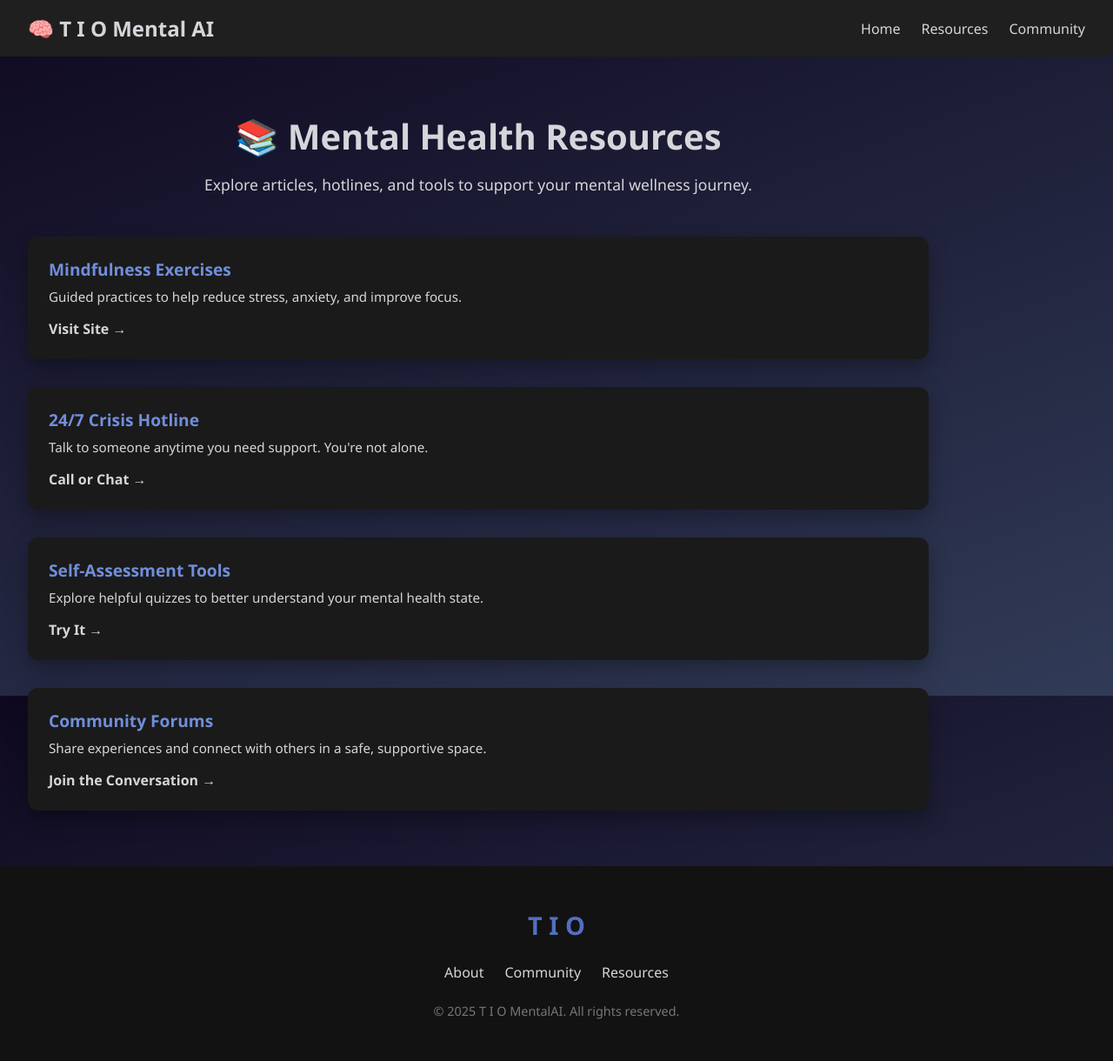
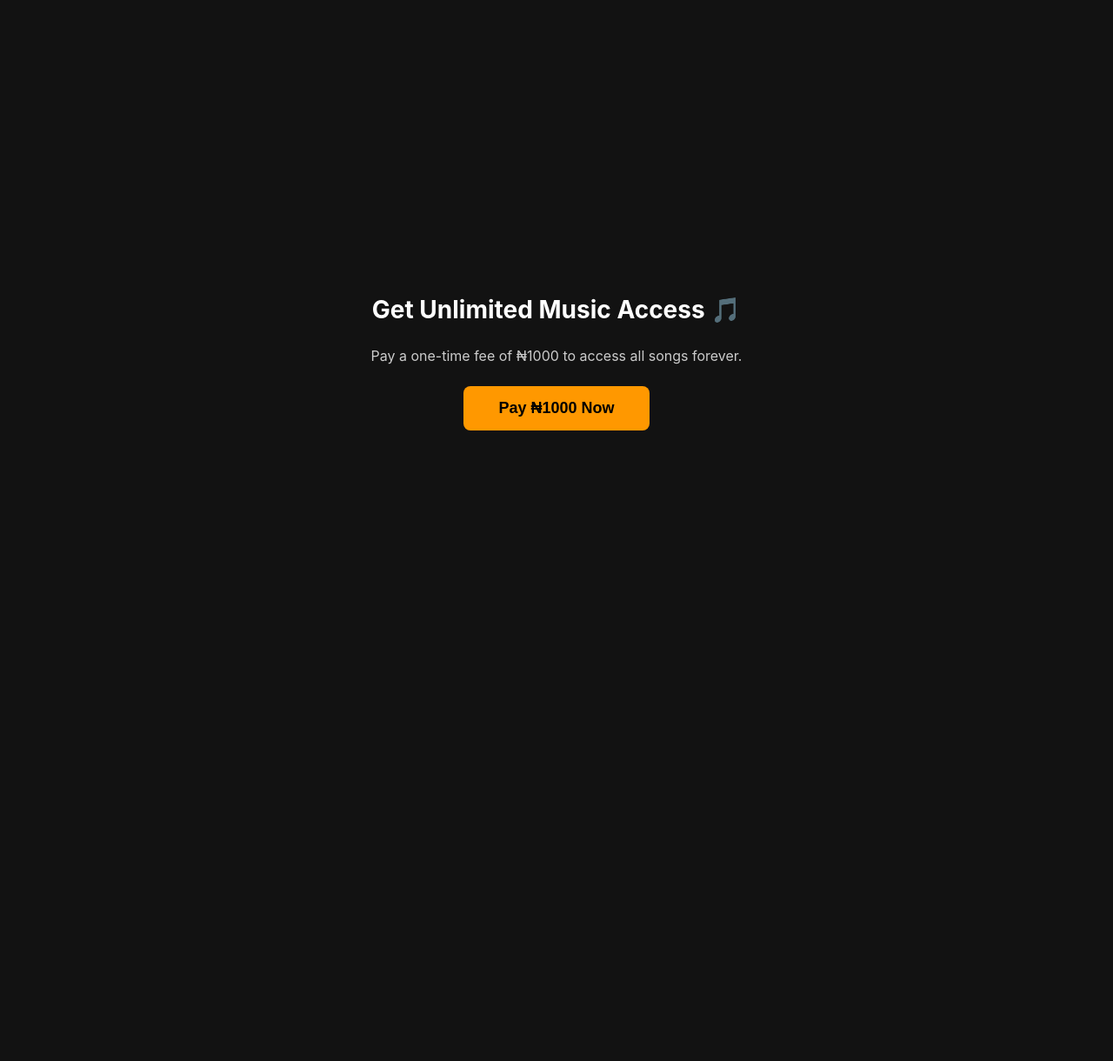
Before and after one commit to Tai-zen/Talk-It-Out, a Flask app: page /resources.html in a window 1280 px wide. Shown: the whole page at 87% size. After the commit the page ends 495 px from the top, so only its background shows below. Run offline with Flask 3, Linux system fonts and the light colour scheme; some libraries are stand-ins or nearby versions.

Commit message:
Updated project files and documentation

```diff
--- a/templates/chat.html
+++ b/templates/chat.html
@@ -97,8 +97,7 @@
     <ul class="nav-links" id="navLinks">
       <li><a href="./index.html">Home</a></li>
       <!-- <li><a href="./game.html">Game</a></li> -->
-      <li><a href="./sound.html">Sound Lounge</a></li>
-      <li><a href="./resources.html">Resources</a></li>
+      <li><a href="./resources.html">Sound Lounge</a></li>
       <li><a href="./community.html">Community</a></li>
     </ul>
     <div class="hamburger" id="hamburger">&#9776;</div>
@@ -108,8 +107,7 @@
     <span class="close-btn" id="closeBtn">&times;</span>
     <a href="./index.html">Home</a>
     <a href="./chat.html">Chat</a>
-    <a href="./sound.html">Sound Lounge</a>
-    <a href="./resources.html">Resources</a>
+    <a href="./resources.html">Sound Lounge</a>
     <a href="./community.html">Community</a>
   </div>
 
--- a/templates/community.html
+++ b/templates/community.html
@@ -15,7 +15,6 @@
     <ul class="nav-links" id="navLinks">
       <li><a href="./index.html">Home</a></li>
       <!-- <li><a href="./game.html">Game</a></li> -->
-      <li><a href="./resources.html">Resources</a></li>
       <li><a href="./community.html">Community</a></li>
     </ul>
     <div class="hamburger" id="hamburger">&#9776;</div>
@@ -25,7 +24,6 @@
     <span class="close-btn" id="closeBtn">&times;</span>
     <a href="./index.html">Home</a>
     <!-- <a href="./game.html">Game</a> -->
-    <a href="./resources.html">Resources</a>
     <a href="./community.html">Community</a>
   </div>
 
@@ -75,7 +73,6 @@
       <a href="./into.html">About</a>
       <a href="./community.html">Community</a>
       <!-- <a href="./game.html">HealQuest</a> -->
-      <a href="./resources.html">Resources</a>
     </nav>
 
 
--- a/templates/index.html
+++ b/templates/index.html
@@ -14,7 +14,6 @@
     <ul class="nav-links" id="navLinks">
       <li><a href="./index.html">Home</a></li>
       <!-- <li><a href="./game.html">Game</a></li> -->
-      <li><a href="./resources.html">Resources</a></li>
       <li><a href="./community.html">Community</a></li>
     </ul>
     <div class="hamburger" id="hamburger">&#9776;</div>
@@ -24,7 +23,6 @@
     <span class="close-btn" id="closeBtn">&times;</span>
     <a href="./index.html">Home</a>
     <!-- <a href="./game.html">Game</a> -->
-    <a href="./resources.html">Resources</a>
     <a href="./community.html">Community</a>
   </div>
 
@@ -34,7 +32,7 @@
       <h1>You're Not Alone. Talk, Play, Heal.</h1>
       <p>Your AI companion for mental wellness — powered by community, conversation, and care.</p>
       <div class="hero-buttons">
-        <a href="./signup.html" class="hero-btn primary" target="_blank">Sign In</a>
+        <a href="./signup.html" class="hero-btn primary" target="_self">Sign In</a>
       </div>
     </div>
   </section>
@@ -221,7 +219,6 @@
       <a href="./into.html">About</a>
       <a href="./community.html">Community</a>
       <!-- <a href="./game.html">HealQuest</a> -->
-      <a href="./resources.html">Resources</a>
     </nav>
 
 
--- a/templates/into.html
+++ b/templates/into.html
@@ -17,7 +17,6 @@
     <ul class="nav-links" id="navLinks">
       <li><a href="./index.html">Home</a></li>
       <!-- <li><a href="./game.html">Game</a></li> -->
-      <li><a href="./resources.html">Resources</a></li>
       <li><a href="./community.html">Community</a></li>
     </ul>
     <div class="hamburger" id="hamburger">&#9776;</div>
@@ -27,7 +26,6 @@
     <span class="close-btn" id="closeBtn">&times;</span>
     <a href="./index.html">Home</a>
     <!-- <a href="./game.html">Game</a> -->
-    <a href="./resources.html">Resources</a>
     <a href="./community.html">Community</a>
   </div>
   <section class="how-it-helps">
@@ -61,7 +59,6 @@
       <a href="./into.html">About</a>
       <a href="./community.html">Community</a>
       <!-- <a href="./game.html">HealQuest</a> -->
-      <a href="./resources.html">Resources</a>
     </nav>
 
 
--- a/templates/resources.html
+++ b/templates/resources.html
@@ -2,91 +2,99 @@
 <html lang="en">
 <head>
     <meta charset="UTF-8">
-  <title>Mental Health Resources</title>
-  <link rel="stylesheet" href="/static/style.css">
-  <link href="https://fonts.googleapis.com/css2?family=Nunito:wght@400;700&display=swap" rel="stylesheet">
-</head>
+    <meta name="viewport" content="width=device-width, initial-scale=1.0">
+    <title>Music Access Payment</title>
+
+    <!-- ✅ Load Interswitch Payment Library -->
+    <script src="https://newwebpay.qa.interswitchng.com/inline-checkout.js"></script>
+
     <style>
-  .resource-grid{
-    display:flex;
+        body {
+            background-color: #121212;
+            color: #fff;
+            font-family: 'Inter', sans-serif;
+            display: flex;
+            justify-content: center;
+            align-items: center;
+            height: 100vh;
             flex-direction: column;
+            text-align: center;
         }
 
-  .resources-section{
-    margin: 0 0 auto;
+        h1 {
+            margin-bottom: 10px;
+            font-size: 28px;
+        }
 
+        p {
+            margin-bottom: 25px;
+            color: #ccc;
+        }
+
+        button {
+            background-color: #ff9800;
+            color: #000;
+            border: none;
+            padding: 15px 40px;
+            border-radius: 8px;
+            cursor: pointer;
+            font-size: 18px;
+            font-weight: 600;
+            transition: background 0.3s;
+        }
+
+        button:hover {
+            background-color: #ffa726;
         }
     </style>
+</head>
 <body>
 
-  <nav class="navbar">
-    <div class="logo">🧠 T I O Mental AI</div>
-    <ul class="nav-links" id="navLinks">
-      <li><a href="./index.html">Home</a></li>
+    <h1>Get Unlimited Music Access 🎵</h1>
+    <p>Pay a one-time fee of ₦1000 to access all songs forever.</p>
+    <button id="payBtn">Pay ₦1000 Now</button>
 
-      <!-- <li><a href="./game.html">Game</a></li> -->
-      <li><a href="./resources.html">Resources</a></li>
-      <li><a href="./community.html">Community</a></li>
-    </ul>
-    <div class="hamburger" id="hamburger">&#9776;</div>
-  </nav>
+    <script>
+        // ✅ Callback after payment is complete
+        function paymentCallback(response) {
+            console.log("Payment Response:", response);
 
-  <div class="sidebar" id="sidebar">
-    <span class="close-btn" id="closeBtn">&times;</span>
-    <a href="./index.html">Home</a>
-    <!-- <a href="./game.html">Game</a> -->
-    <a href="./resources.html">Resources</a>
-    <a href="./community.html">Community</a>
-  </div>
-  <section class="resources-section">
-    <h2>📚 Mental Health Resources</h2>
-    <p>Explore articles, hotlines, and tools to support your mental wellness journey.</p>
+            // Check payment success (status may be SUCCESS, APPROVED, or 00)
+            if (response && (response.status === "SUCCESS" || response.resp === "00")) {
+                // Save payment access in localStorage
+                localStorage.setItem("musicAccessGranted", "true");
+                alert("✅ Payment successful! Redirecting to your music page...");
+                window.location.href = "./sound.html";
+            } else {
+                alert("❌ Payment failed or cancelled. Please try again.");
+            }
+        }
 
-    <div class="resource-grid">
-      <div class="resource-card">
-        <h3>Mindfulness Exercises</h3>
-        <p>Guided practices to help reduce stress, anxiety, and improve focus.</p>
-        <a href="https://www.mindful.org/category/meditation/" target="_blank">Visit Site →</a>
-      </div>
+        // ✅ When Pay Button is Clicked
+        document.getElementById("payBtn").addEventListener("click", function() {
+            // Create a unique transaction reference
+            const txnRef = "txn_" + Date.now();
 
-      <div class="resource-card">
-        <h3>24/7 Crisis Hotline</h3>
-        <p>Talk to someone anytime you need support. You're not alone.</p>
-        <a href="https://988lifeline.org/" target="_blank">Call or Chat →</a>
-      </div>
+            // Create the payment request object
+            const paymentRequest = {
+                merchant_code: "MX6072",      // your merchant code
+                pay_item_id: "9405967",       // your pay item ID
+                txn_ref: txnRef,              // unique reference
+                site_redirect_url: window.location.origin + "./sound.html", // redirect after payment
+                amount: 100000,               // in kobo (₦1000 = 100000 kobo)
+                currency: 566,                // NGN
+                onComplete: paymentCallback,  // callback function
+                mode: 'TEST'                  // use 'LIVE' when going live
+            };
 
-      <div class="resource-card">
-        <h3>Self-Assessment Tools</h3>
-        <p>Explore helpful quizzes to better understand your mental health state.</p>
-        <a href="https://screening.mhanational.org/" target="_blank">Try It →</a>
-      </div>
-
-      <div class="resource-card">
-        <h3>Community Forums</h3>
-        <p>Share experiences and connect with others in a safe, supportive space.</p>
-        <a href="https://www.7cups.com/" target="_blank">Join the Conversation →</a>
-      </div>
-    </div>
-  </section>
-
-
-  <footer class="footer">
-    <div class="footer-logo">T I O</div>
-
-    <nav class="footer-nav">
-      <a href="./into.html">About</a>
-      <a href="./community.html">Community</a>
-      <!-- <a href="./game.html">HealQuest</a> -->
-      <a href="./resources.html">Resources</a>
-    </nav>
-
-
-
-    <div class="footer-copy">
-      © 2025 T I O MentalAI. All rights reserved.
-    </div>
-  </footer>
+            // ✅ Initialize Interswitch Checkout
+            if (typeof window.webpayCheckout === "function") {
+                window.webpayCheckout(paymentRequest);
+            } else {
+                alert("Payment gateway not loaded. Please check your internet connection.");
+            }
+        });
+    </script>
 
 </body>
-<script src="/static/script2.js"></script>
 </html>
```
Lines whose indentation alone changed are shown as unchanged.
